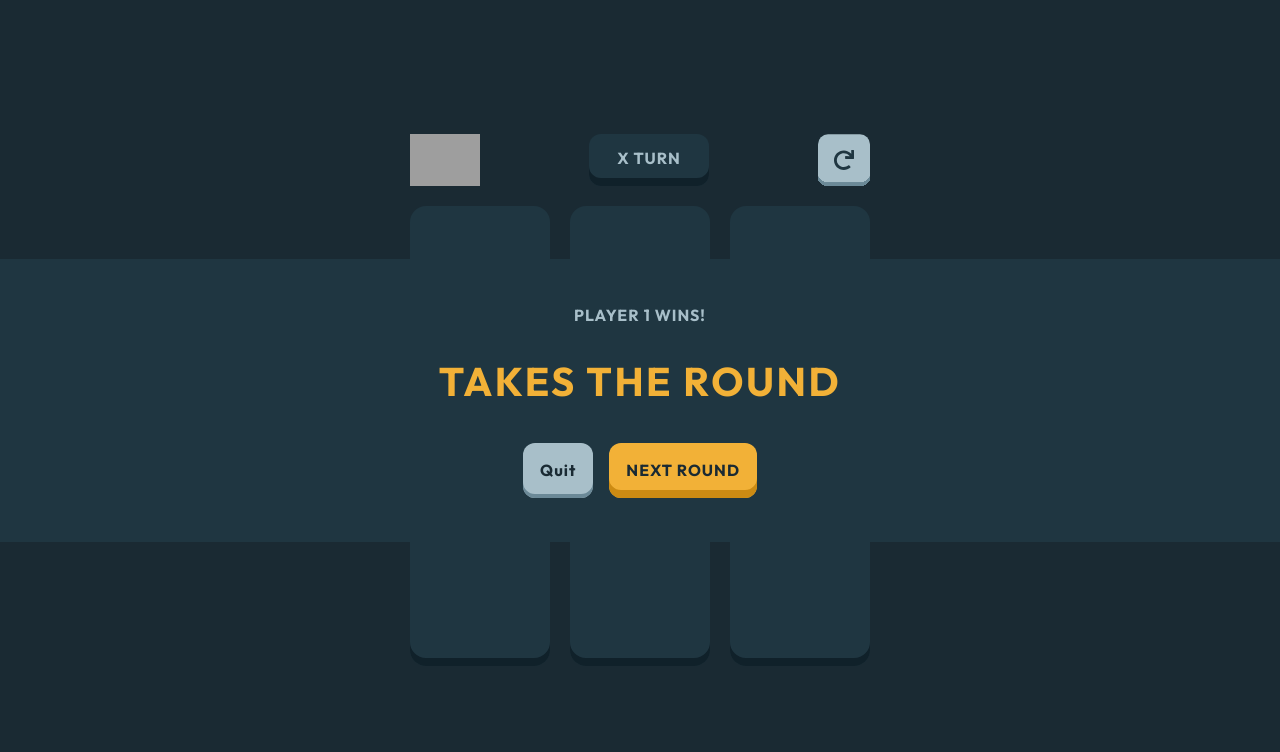
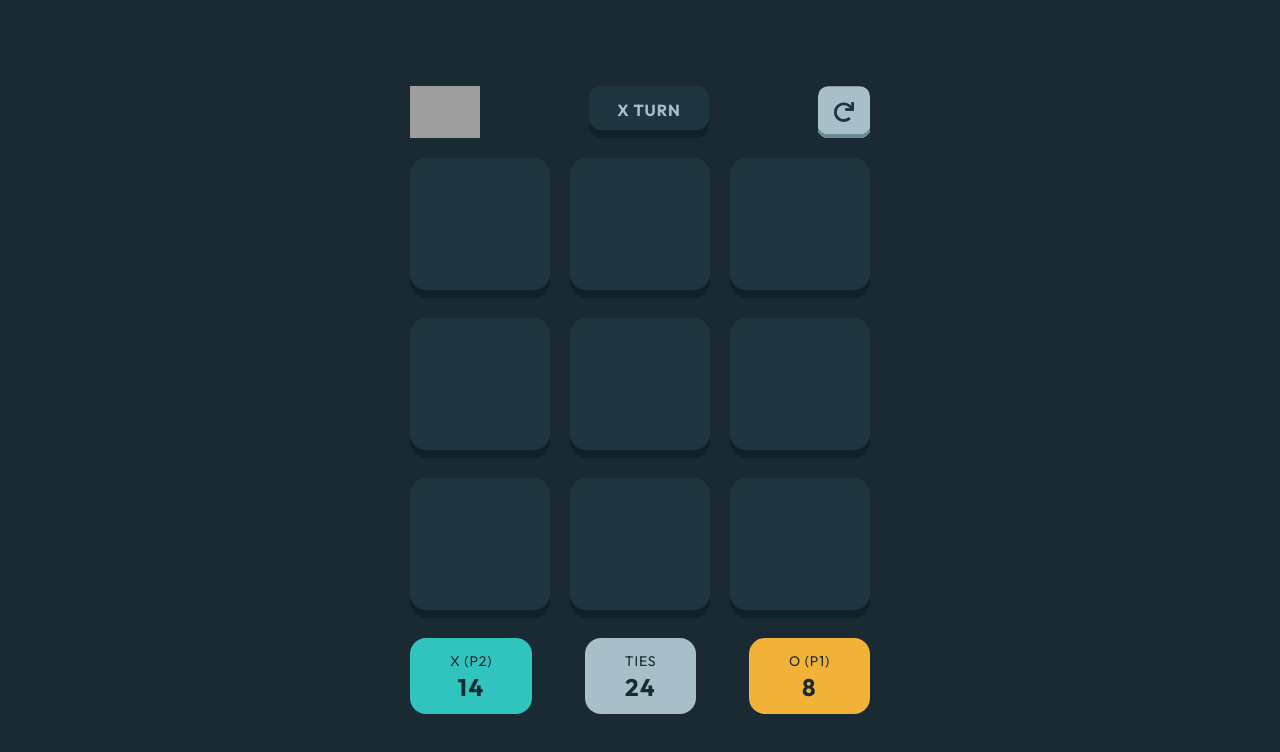
Before and after one commit to Lazzzare/TicTacToe-React, a React (Vite) app: page /board in a window 1280 px wide. Shown: the top 752 px of the page. Built offline with nearby package versions, Linux system fonts and the light colour scheme; grey boxes are pictures that could not be loaded.

Commit message:
Update Board.tsx

```diff
--- a/src/components/Board.tsx
+++ b/src/components/Board.tsx
@@ -4,15 +4,13 @@ import Square from "./Square";
 // import Oicon from "../assets/icon-o.svg";
 import BoardHeader from "./BoardHeader";
 import WinnerBox from "./WinnerBox";
+import BoardFooter from "./BoardFooter";
 
 const Board = () => {
   const [xIsNext, setXIsNext] = useState(true);
   const [squares, setSquares] = useState(Array(9).fill(""));
 
   console.log(squares);
-
-  // const X = <img src={Xicon} alt="Xicon" />;
-  // const O = <img src={Oicon} alt="Oicon" />;
 
   const calculateWinner = (squares: string[]) => {
     const lines = [
@@ -33,7 +31,7 @@ const Board = () => {
         squares[a] === squares[b] &&
         squares[a] === squares[c]
       ) {
-        return squares[a]; // Return the winning symbol (X or O)
+        return squares[a];
       }
     }
 
@@ -87,8 +85,9 @@ const Board = () => {
           <Square value={squares[7]} onSquareClick={() => handleClick(7)} />
           <Square value={squares[8]} onSquareClick={() => handleClick(8)} />
         </div>
+        <BoardFooter />
       </div>
-      <WinnerBox winner={winner} />
+      {winner ? <WinnerBox winner={winner} /> : null}
     </>
   );
 };
```
